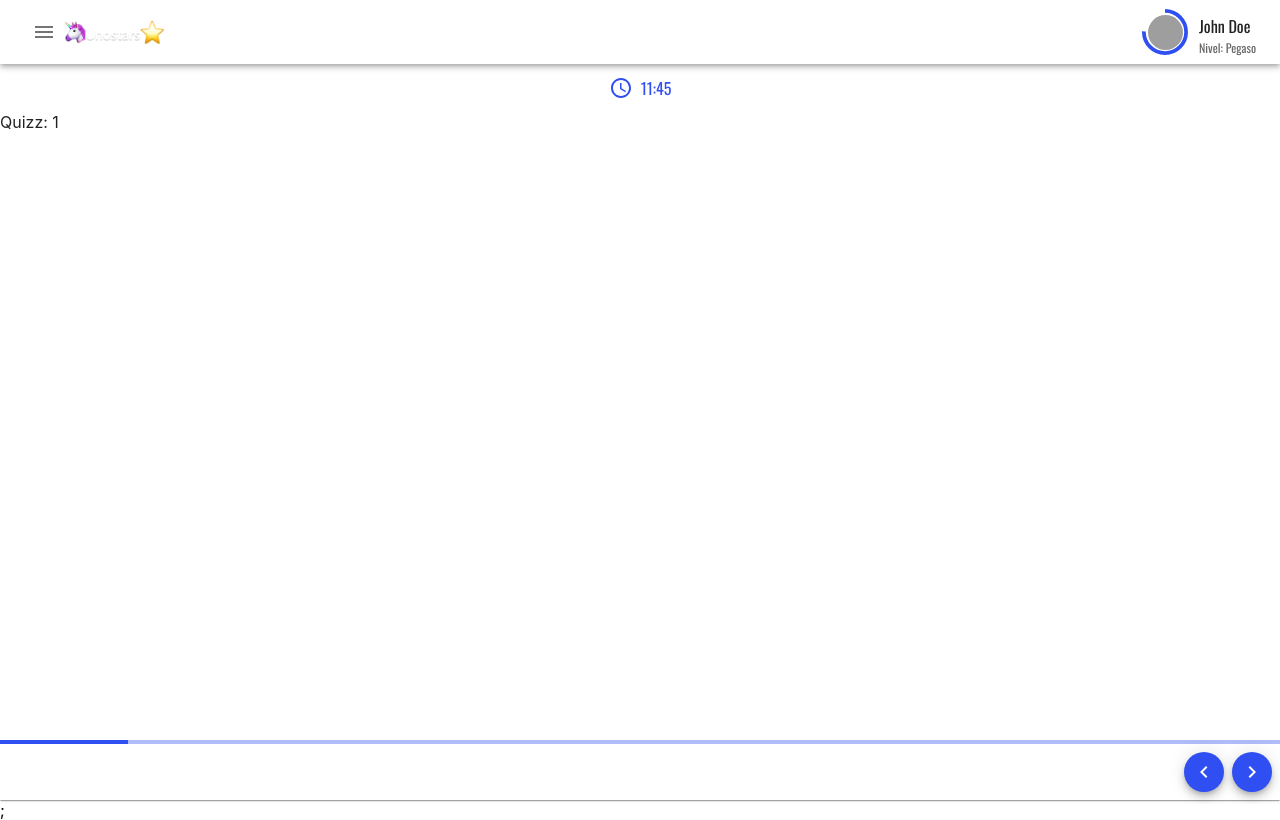
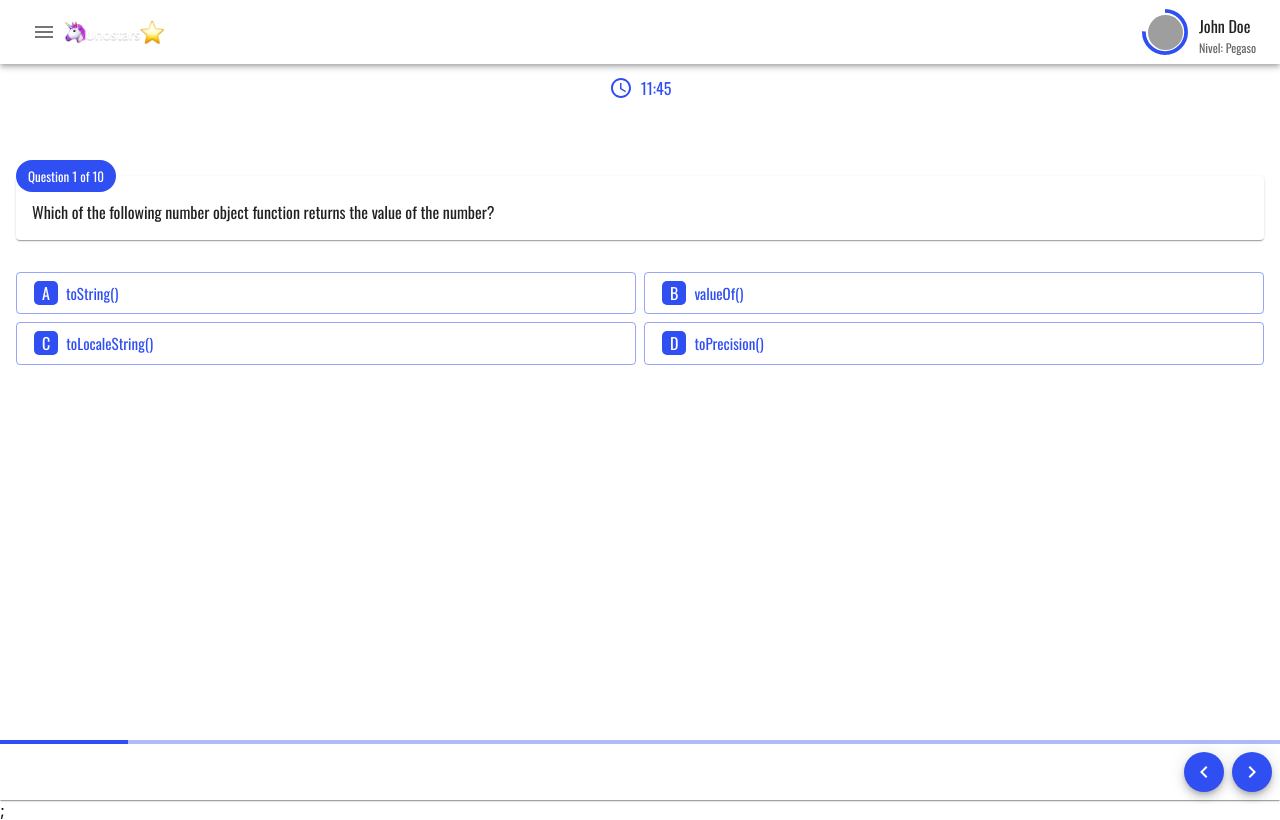
Before and after one commit to scabal-00/unostars, a Next.js app in the folder client/unostars/: page /quizz/1 in a window 1280 px wide. Built offline with nearby package versions, Linux system fonts and the light colour scheme; grey boxes are pictures that could not be loaded.

Commit message:
Question component

```diff
--- a/client/unostars/components/Question/Question.jsx
+++ b/client/unostars/components/Question/Question.jsx
@@ -1,5 +1,96 @@
+import { Paper, Grid, Typography, Button, Chip } from "@mui/material";
+import { styled } from "@mui/material/styles";
+
 const Question = () => {
-  return <div>Question</div>;
+  return (
+    <Container>
+      <QuestionContainer>
+        <StepIndicator color="primary" label="Question 1 of 10" />
+        <Typography>
+          Which of the following number object function returns the value of the
+          number?
+        </Typography>
+      </QuestionContainer>
+      <Grid container spacing={1}>
+        <Grid item xs={12} md={6}>
+          <Button
+            fullWidth
+            variant="outlined"
+            size="large"
+            startIcon={
+              <AnswerIndicator size="small" label="a" color="primary" />
+            }
+            sx={{ justifyContent: "flex-start", textTransform: "initial" }}
+          >
+            toString()
+          </Button>
+        </Grid>
+        <Grid item xs={12} md={6}>
+          <Button
+            fullWidth
+            variant="outlined"
+            size="large"
+            startIcon={
+              <AnswerIndicator size="small" label="b" color="primary" />
+            }
+            sx={{ justifyContent: "flex-start", textTransform: "initial" }}
+          >
+            valueOf()
+          </Button>
+        </Grid>
+        <Grid item xs={12} md={6}>
+          <Button
+            fullWidth
+            variant="outlined"
+            size="large"
+            startIcon={
+              <AnswerIndicator size="small" label="c" color="primary" />
+            }
+            sx={{ justifyContent: "flex-start", textTransform: "initial" }}
+          >
+            toLocaleString()
+          </Button>
+        </Grid>
+        <Grid item xs={12} md={6}>
+          <Button
+            fullWidth
+            variant="outlined"
+            size="large"
+            startIcon={
+              <AnswerIndicator size="small" label="d" color="primary" />
+            }
+            sx={{ justifyContent: "flex-start", textTransform: "initial" }}
+          >
+            toPrecision()
+          </Button>
+        </Grid>
+      </Grid>
+    </Container>
+  );
 };
 
 export default Question;
+
+const Container = styled("div")`
+  padding: 1rem;
+`;
+
+const QuestionContainer = styled(Paper)`
+  padding: 1rem;
+  padding-top: 1.5rem;
+  position: relative;
+  margin-bottom: 2rem;
+  margin-top: 3rem;
+`;
+
+const StepIndicator = styled(Chip)`
+  position: absolute;
+  top: -1rem;
+  left: 0;
+`;
+
+const AnswerIndicator = styled(Chip)`
+  border-radius: 5px;
+  font-size: 1rem !important;
+  text-transform: uppercase;
+`;
--- a/client/unostars/components/Question/QuestionList.jsx
+++ b/client/unostars/components/Question/QuestionList.jsx
@@ -5,6 +5,8 @@ import { styled } from "@mui/material/styles";
 import KeyboardArrowLeft from "@mui/icons-material/KeyboardArrowLeft";
 import KeyboardArrowRight from "@mui/icons-material/KeyboardArrowRight";
 import AccessTimeIcon from "@mui/icons-material/AccessTime";
+
+import Question from "./Question";
 
 const QuestionList = () => {
   const [activeStep, setActiveStep] = useState(0);
@@ -17,6 +19,7 @@ const QuestionList = () => {
           <Typography color="primary">11:45</Typography>
         </span>
       </TimeContainer>
+      <Question />
       <StepperContainer elevation={0}>
         <LinearProgress
           variant="determinate"
--- a/client/unostars/pages/quizz/[id].jsx
+++ b/client/unostars/pages/quizz/[id].jsx
@@ -9,13 +9,13 @@ import { Navbar, QuestionList } from "../../components";
 const Quizz = () => {
   const router = useRouter();
   const { id } = router.query;
+  console.log(`Quizz: ${id}`);
 
   return (
     <Fragment>
       <Background>
         <Navbar />
         <QuestionList />
-        Quizz: {id}
       </Background>
     </Fragment>
   );
```
